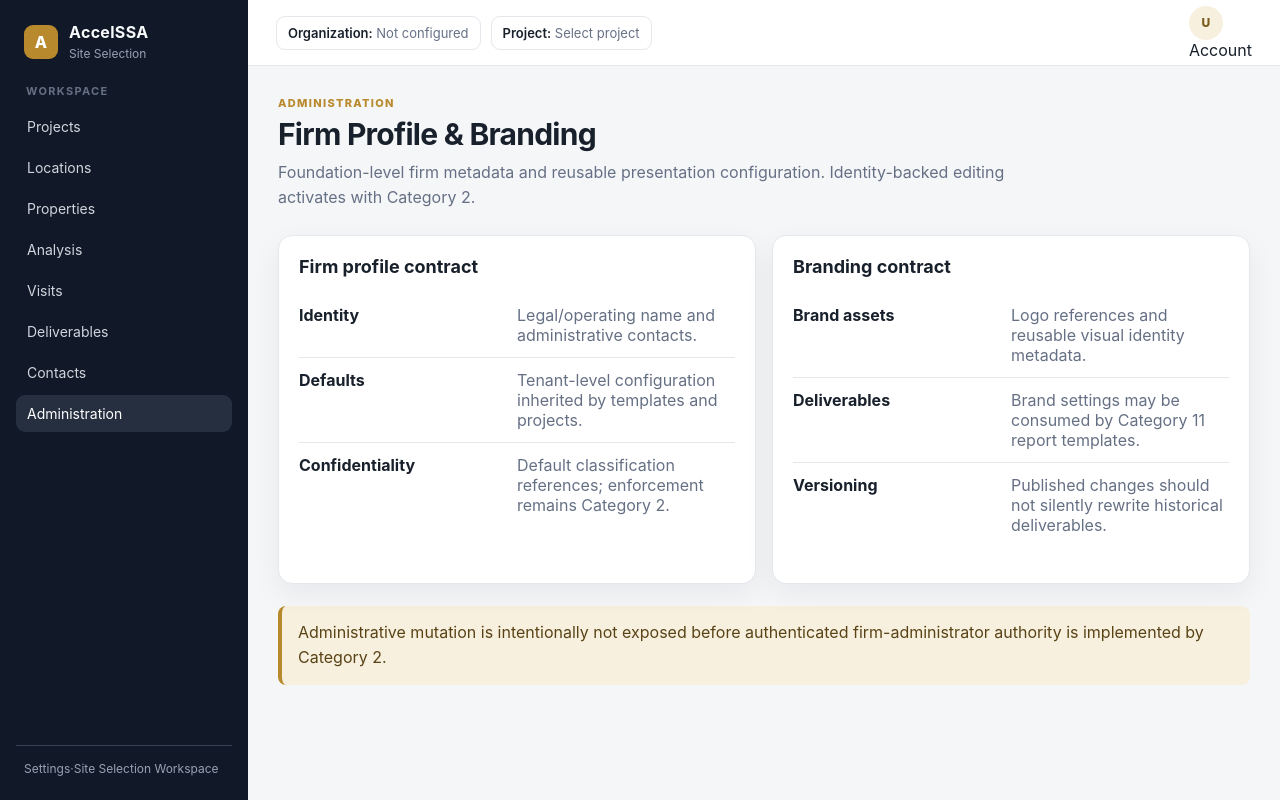
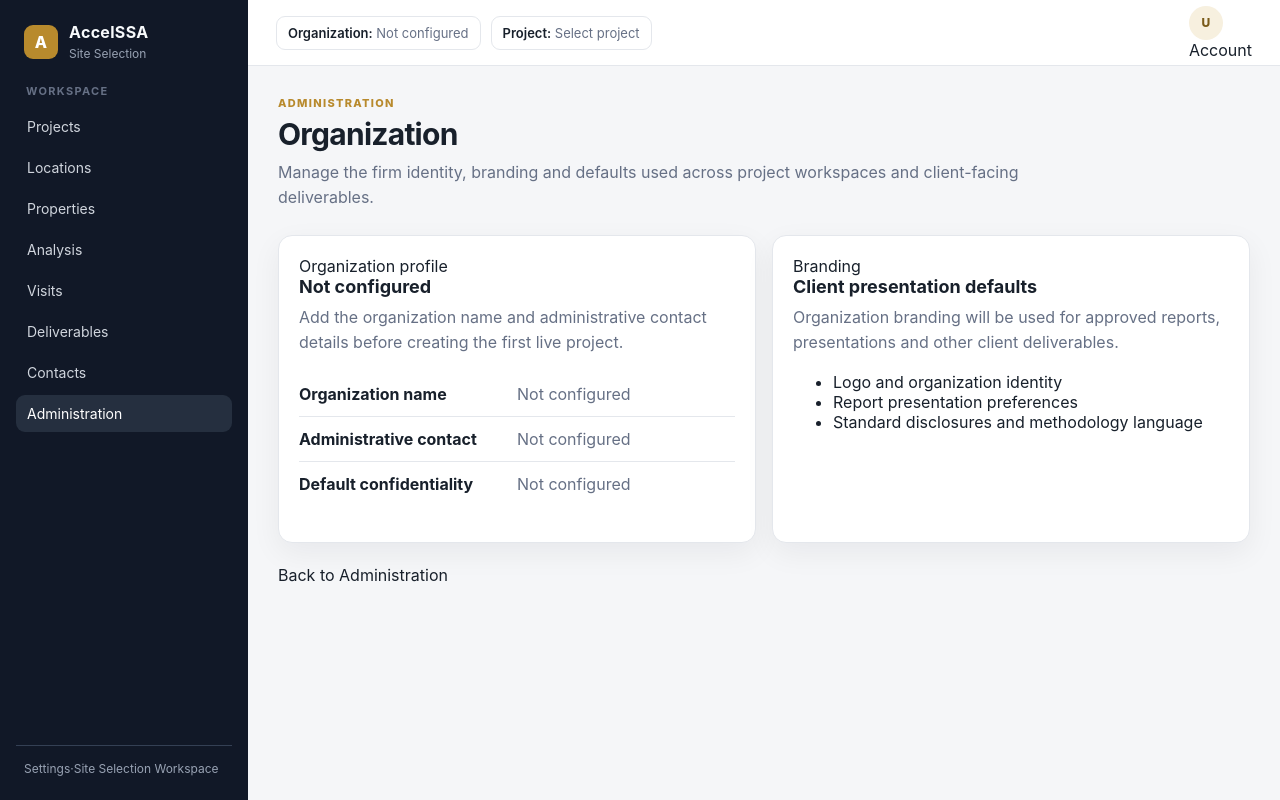
Before and after one commit to AccelAnalysis/AccelSSA, a Next.js app: page /administration/firm in a window 1280 px wide. Built offline with nearby package versions, Linux system fonts and the light colour scheme.

Commit message:
Make organization settings production-facing

```diff
--- a/src/app/administration/firm/page.tsx
+++ b/src/app/administration/firm/page.tsx
@@ -1,14 +1,39 @@
+import Link from "next/link";
 import { PageHeader } from "@/components/ui/page-header";
 
-export default function FirmAdministrationPage() {
+export default function OrganizationAdministrationPage() {
   return (
     <>
-      <PageHeader eyebrow="Administration" title="Firm Profile & Branding" description="Foundation-level firm metadata and reusable presentation configuration. Identity-backed editing activates with Category 2." />
+      <PageHeader
+        eyebrow="Administration"
+        title="Organization"
+        description="Manage the firm identity, branding and defaults used across project workspaces and client-facing deliverables."
+      />
       <div className="grid grid-2">
-        <div className="card"><h2>Firm profile contract</h2><dl className="definition-list"><div className="definition-row"><dt>Identity</dt><dd>Legal/operating name and administrative contacts.</dd></div><div className="definition-row"><dt>Defaults</dt><dd>Tenant-level configuration inherited by templates and projects.</dd></div><div className="definition-row"><dt>Confidentiality</dt><dd>Default classification references; enforcement remains Category 2.</dd></div></dl></div>
-        <div className="card"><h2>Branding contract</h2><dl className="definition-list"><div className="definition-row"><dt>Brand assets</dt><dd>Logo references and reusable visual identity metadata.</dd></div><div className="definition-row"><dt>Deliverables</dt><dd>Brand settings may be consumed by Category 11 report templates.</dd></div><div className="definition-row"><dt>Versioning</dt><dd>Published changes should not silently rewrite historical deliverables.</dd></div></dl></div>
+        <section className="card">
+          <span className="card-kicker">Organization profile</span>
+          <h2>Not configured</h2>
+          <p>Add the organization name and administrative contact details before creating the first live project.</p>
+          <dl className="definition-list section-compact">
+            <div className="definition-row"><dt>Organization name</dt><dd>Not configured</dd></div>
+            <div className="definition-row"><dt>Administrative contact</dt><dd>Not configured</dd></div>
+            <div className="definition-row"><dt>Default confidentiality</dt><dd>Not configured</dd></div>
+          </dl>
+        </section>
+        <section className="card">
+          <span className="card-kicker">Branding</span>
+          <h2>Client presentation defaults</h2>
+          <p>Organization branding will be used for approved reports, presentations and other client deliverables.</p>
+          <ul className="clean-list">
+            <li>Logo and organization identity</li>
+            <li>Report presentation preferences</li>
+            <li>Standard disclosures and methodology language</li>
+          </ul>
+        </section>
       </div>
-      <p className="callout section">Administrative mutation is intentionally not exposed before authenticated firm-administrator authority is implemented by Category 2.</p>
+      <div className="button-row section">
+        <Link className="button button-secondary" href="/administration">Back to Administration</Link>
+      </div>
     </>
   );
 }
```
